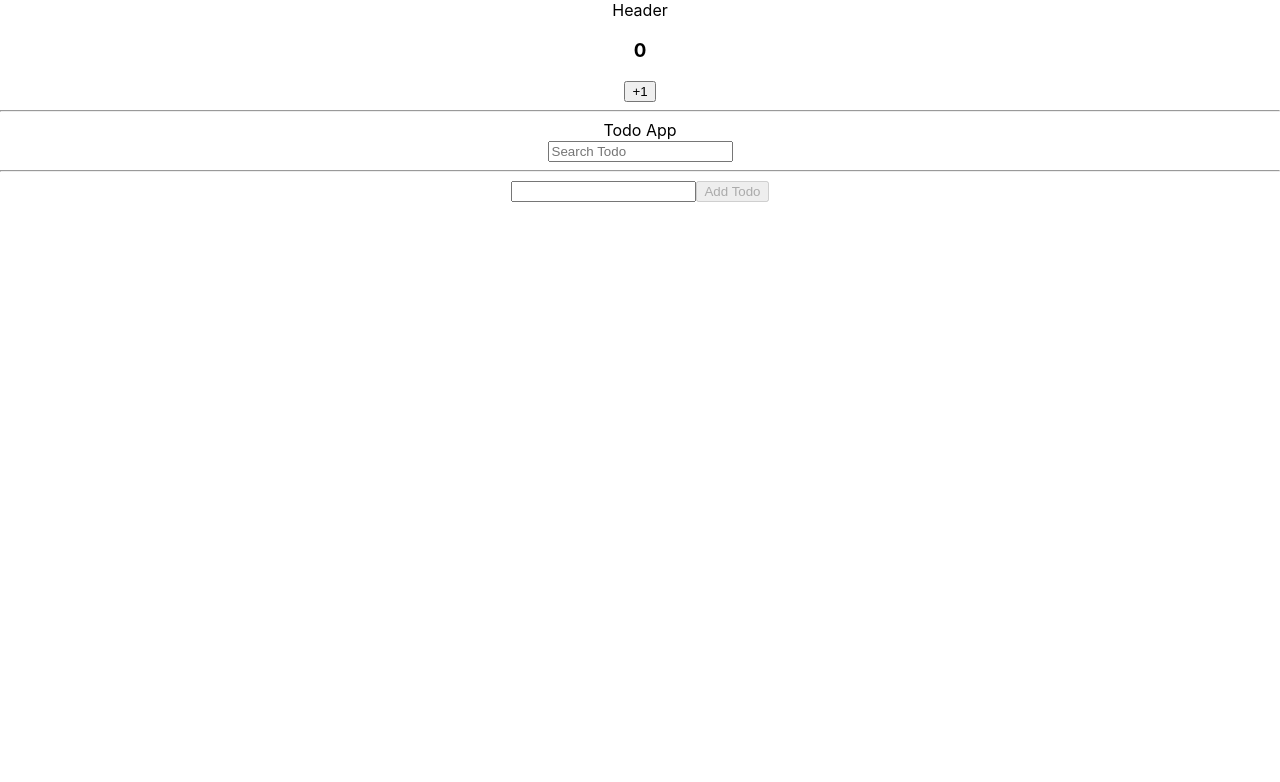
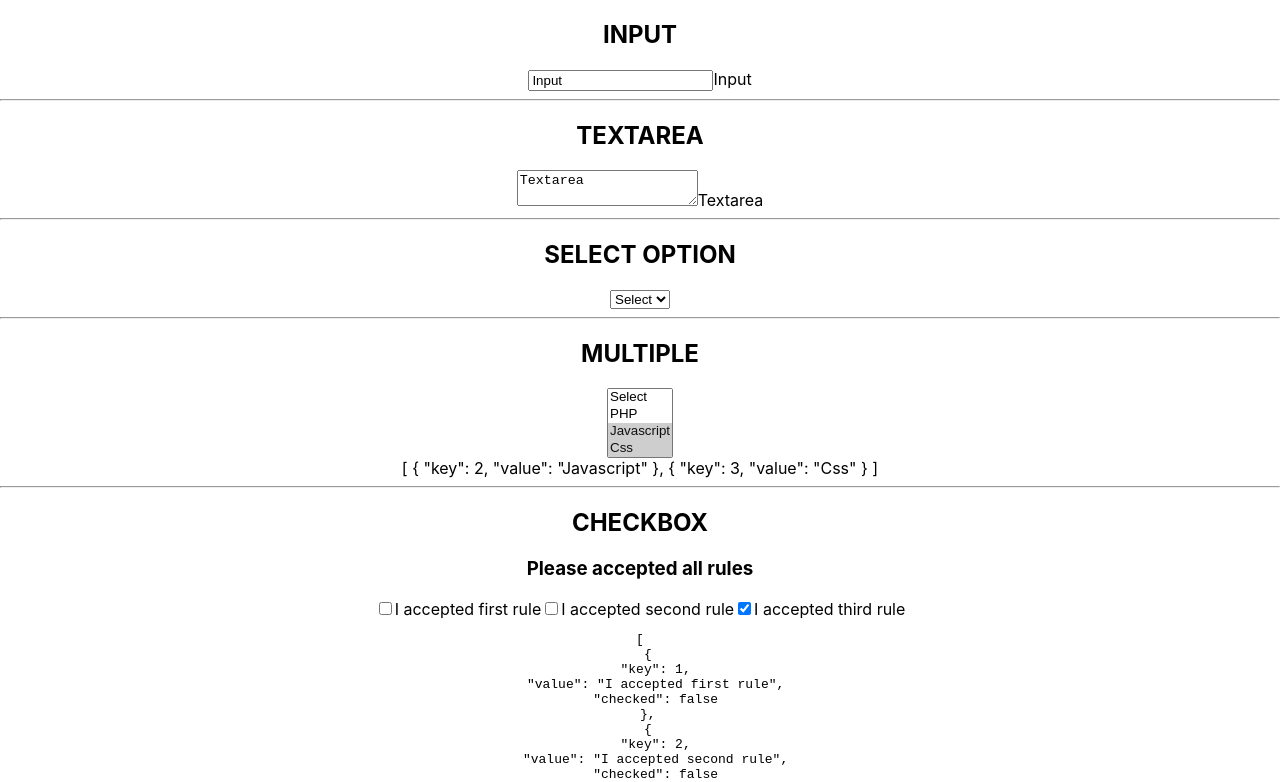
Before and after one commit to KeremAkkusDev/react-bootcamp, a React (Create React App) app: page / in a window 1280 px wide. Shown: the top 782 px of the page. Built offline with nearby package versions, Linux system fonts and the light colour scheme.

Commit message:
Using the Form (Form Elements)

```diff
--- a/src/App.js
+++ b/src/App.js
@@ -1,11 +1,12 @@
 import "./App.css";
-import Memoization from './Memoization-UseCallback';
+import Form from './Form';
+
 /*
   import UseState from "./UseState";
   import UseEffect from './UseEffect';
   import UseRef from './UseRef';
   import UseReducer from './UseReducer';
-  import Form from './Form';
+  import Memoization from './Memoization-UseCallback';
   import Context from './Context';
   import Fetch from './Fetch';
   import ServiceFetch from './Fetch/ServiceFetch';
@@ -16,13 +17,13 @@ import Memoization from './Memoization-UseCallback';
 function App() {
   return (
     <div className="App">
-      <Memoization/>
+      <Form/>
       {/*
         <UseState/>
         <UseEffect/>
         <UseRef/>
         <UseReducer/>
-        <Form/>
+        <Memoization/>
         <Context/>
         <Fetch/>
         <Router/>
```
